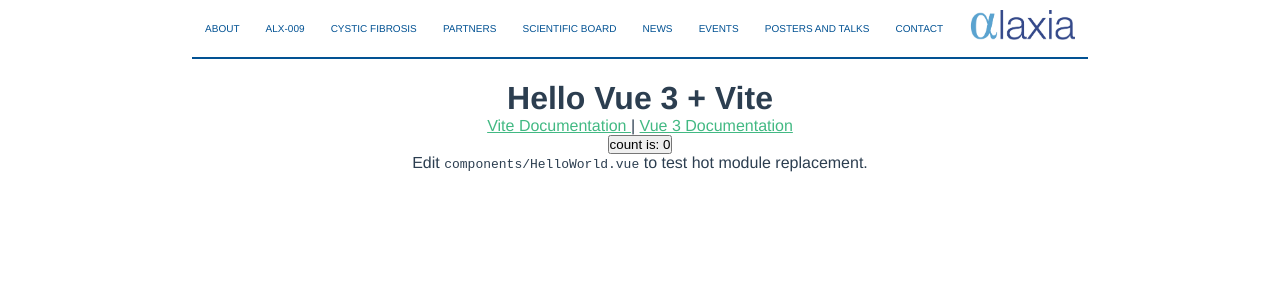
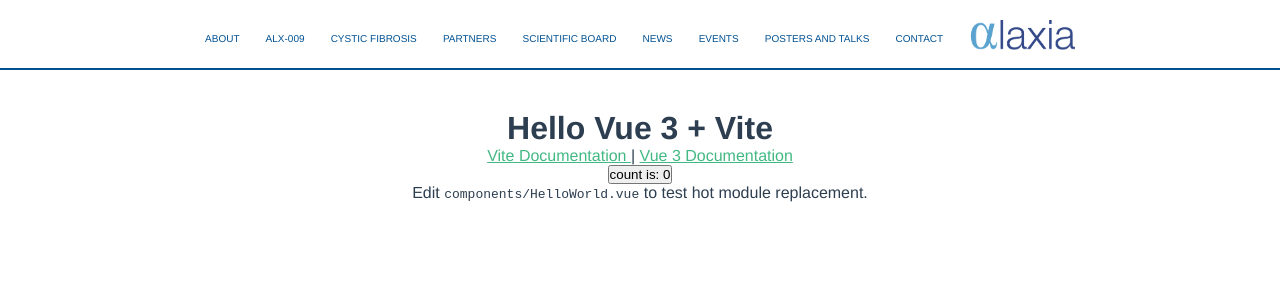
Before and after one commit to JBeaussart/alaxia-pharma, a Vue app: page / in a window 1280 px wide. Shown: the top 300 px of the page. Built offline with nearby package versions, Linux system fonts and the light colour scheme.

Commit message:
add 100% width to the border bottom

```diff
--- a/src/components/Navbar.vue
+++ b/src/components/Navbar.vue
@@ -1,6 +1,6 @@
 <template>
-  <nav class="container">
-    <ul>
+  <nav>
+    <ul class="container">
       <li>ABOUT</li>
       <li>ALX-009</li>
       <li>CYSTIC FIBROSIS</li>
@@ -21,15 +21,15 @@ export default {};
 
 <style lang="scss" scoped>
 nav {
-  height: 40px;
-  line-height: 40px;
+  height: 70px;
+  line-height: 60px;
   margin-bottom: 40px;
+  border-bottom: 2px solid #025293;
   ul {
     display: flex;
     justify-content: space-around;
     align-items: center;
     list-style: none;
-    border-bottom: 2px solid #025293;
     li {
       font-size: 10px;
       color: #025293;
@@ -41,7 +41,7 @@ nav {
   }
 }
 .logo {
-  height: 40px;
-  padding-top: 10px;
+  height: 50px;
+  padding-top: 20px;
 }
 </style>
```
